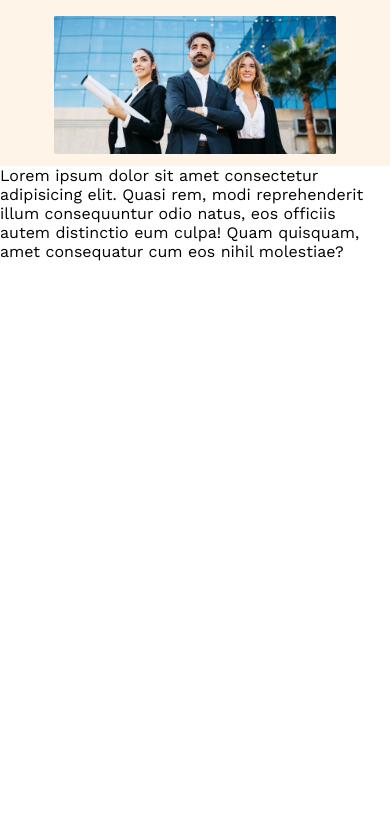
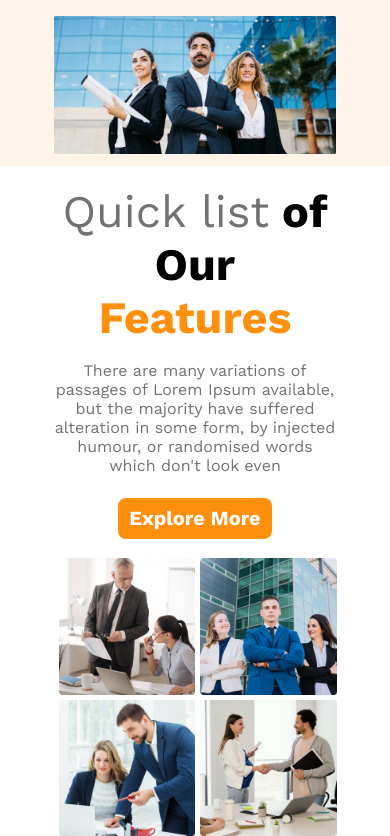
Before and after one commit to Zihan231/G3-Architect, a plain HTML site: page index.html in a window 390 px wide. Shown: the part 390-1226 px from the top of the page. Before the commit the page ends 844 px from the top, so only its background shows below. Drawn offline with nearby package versions, Linux system fonts and the light colour scheme.

Commit message:
Quick List Section added

```diff
--- a/index.html
+++ b/index.html
@@ -21,13 +21,33 @@
       </nav>
       <div class="Hero-Heading">
         <h1 class="Dark1">Brand New Group of Architects</h1>
-        <p class="Dark3">There are many variations of passages of Lorem Ipsum available, but the majority have suffered alteration in some form, by injected humour, or randomised words which don't look even</p>
+        <p class="Dark3">
+          There are many variations of passages of Lorem Ipsum available, but
+          the majority have suffered alteration in some form, by injected
+          humour, or randomised words which don't look even
+        </p>
         <button class="btn Highlight-Bg white">Explore More</button>
       </div>
-      <img src="./images/banner.png" alt="">
+      <img src="./images/banner.png" alt="" />
     </header>
     <main>
-      Lorem ipsum dolor sit amet consectetur adipisicing elit. Quasi rem, modi reprehenderit illum consequuntur odio natus, eos officiis autem distinctio eum culpa! Quam quisquam, amet consequatur cum eos nihil molestiae?
+      <section id="QuickList" class="Display-flex">
+        <div class="QuickList-Img-Container">
+          <img src="./images/team1.png" alt="team1" />
+          <img src="./images/team2.png" alt="team2" />
+          <img src="./images/team3.png" alt="team2" />
+          <img src="./images/team4.png" alt="Team4" />
+        </div>
+        <div id="QuickList-Headings">
+          <h2><span class="Dark3 Qc">Quick list</span> of Our <span class="Highlight">Features</span></h2>
+          <p class="Dark3">
+            There are many variations of passages of Lorem Ipsum available, but
+            the majority have suffered alteration in some form, by injected
+            humour, or randomised words which don't look even
+          </p>
+          <button class="btn Highlight-Bg white">Explore More</button>
+        </div>
+      </section>
     </main>
   </body>
 </html>
--- a/style.css
+++ b/style.css
@@ -82,6 +82,10 @@ nav {
   font-size: 1.25em;
   padding: 3% 4%;
   font-weight: bold;
+  cursor: pointer;
+}
+.btn:hover{
+  background-color:#ff7300;
 }
 header img{
     display: block;
@@ -89,6 +93,37 @@ header img{
     margin: 5% auto 0 auto;
     padding-bottom: 3%;
 }
+#QuickList{
+  justify-content: space-between;
+  align-items: center;
+  gap: 5%;
+  width: 72.5vw;
+  margin: 5% auto 0px auto;
+}
+.QuickList-Img-Container img{
+  width: 20vw;
+}
+.QuickList-Img-Container{
+  display: grid;
+  grid-template-columns: 1fr 1fr;
+  grid-template-rows: 1fr 1fr;
+  gap: 2%;
+}
+#QuickList-Headings h2 .Qc{
+  font-weight: normal;
+}
+#QuickList-Headings p{
+  margin-bottom: 8%;
+}
+#QuickList-Headings h2{
+  font-size: 2.8125em;
+  margin-bottom: 6%;
+}
+
+
+
+
+
 @media screen and (max-width: 575.98px) {
   nav {
     margin-top: 50px;
@@ -108,4 +143,18 @@ nav h2{
   text-align: center;
  font-size: 4vw;
 }
+#QuickList{
+  flex-direction: column-reverse;
+  justify-content: space-between;
+  align-items: center;
+  gap: 5vw;
+  width: 72.5vw;
+  margin: 5% auto 0px auto;
 }
+#QuickList-Headings{
+  text-align: center;
+}
+.QuickList-Img-Container img{
+  width: 35vw;
+}
+}
```
